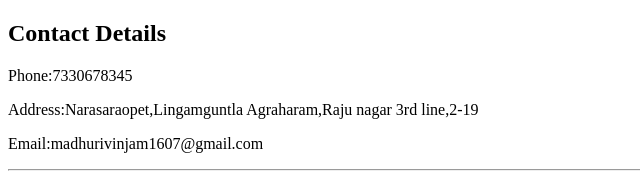
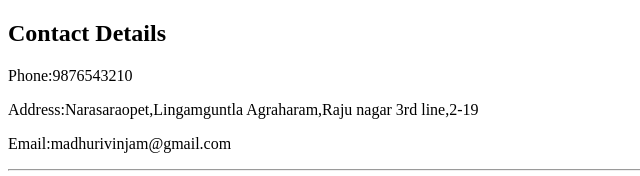
Before and after one commit to Madhu-1607/CV, a plain HTML site: page contact.html in a window 1280 px wide. Shown: the top 176 px of the page, 0-640 px from the left. Drawn offline with Linux system fonts and the light colour scheme.

Commit message:
Update contact.html

```diff
--- a/contact.html
+++ b/contact.html
@@ -6,9 +6,9 @@
   </head>
   <body>
     <h2>Contact Details</h2>
-    <p> Phone:7330678345</p>
+    <p> Phone:9876543210</p>
       <p>Address:Narasaraopet,Lingamguntla Agraharam,Raju nagar 3rd line,2-19</p>
-      <p>Email:madhurivinjam1607@gmail.com</p>
+      <p>Email:madhurivinjam@gmail.com</p>
        <hr>
       <form action="mailto:chinna11647@gmail.com" method="post" enctype="text/plane">
         <label>Your Name:</label>
```
